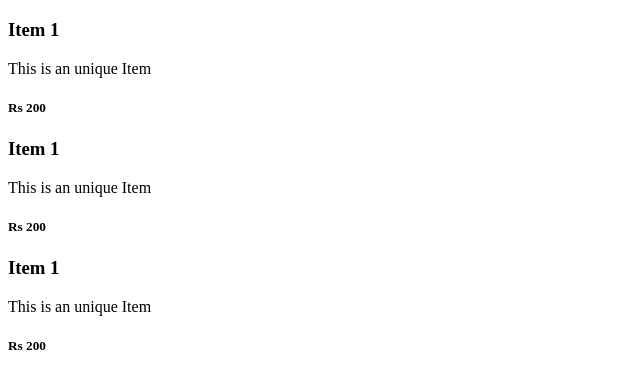
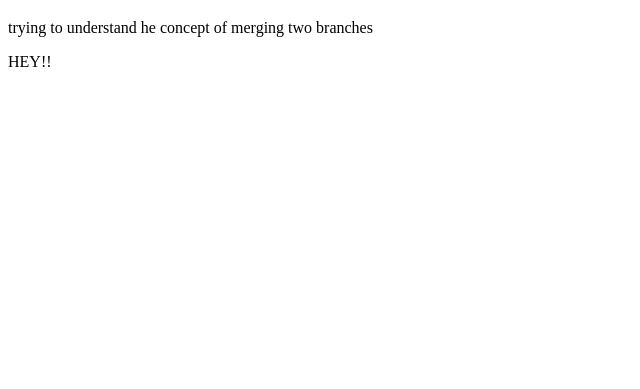
Before and after one commit to shivammohata20/Full-Stack, a plain HTML site: page index.html in a window 1280 px wide. Shown: the part 61-450 px from the top of the page, without its empty margins (0-640 px from the left). Drawn offline with Linux system fonts and the light colour scheme.

Commit message:
merging the branches

```diff
--- a/index.html
+++ b/index.html
@@ -8,24 +8,9 @@
 </head>
 <body>
   <h1>GIT HUB PRACTICE,</h1>
-<div class="price-container">
-     <div class="price-card">
-       <h3>Item 1</h3>
-       <p>This is an unique Item</p>
-       <h5>Rs 200</h5>
-     </div>
+  <p> trying to understand he concept of merging two branches </p>
+  <span>HEY!!</span>
 
-  <div class="price-card">
-    <h3>Item 1</h3>
-    <p>This is an unique Item</p>
-    <h5>Rs 200</h5>
-  </div>
-    <div class="price-card">
-     <h3>Item 1</h3>
-     <p>This is an unique Item</p>
-     <h5>Rs 200</h5>
-    </div>
-</div>
 
 </body>
 </html>
```
